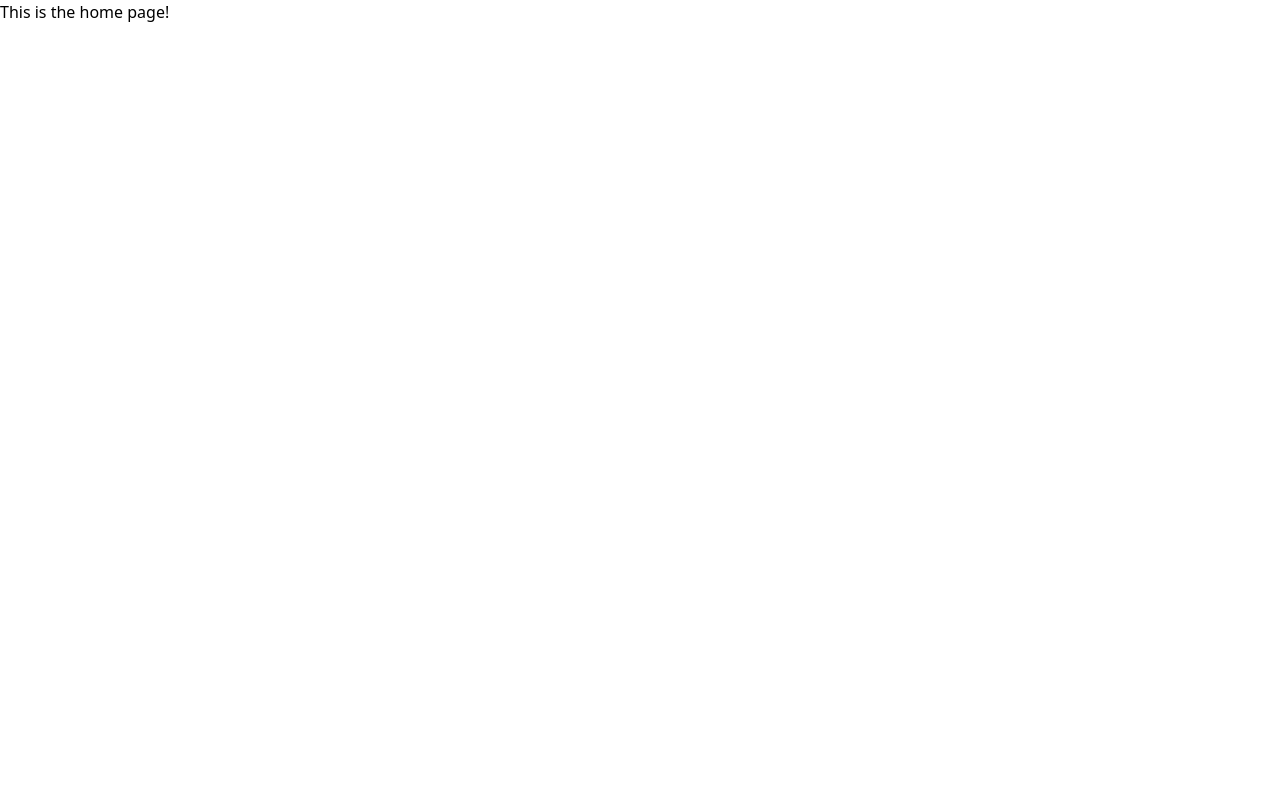
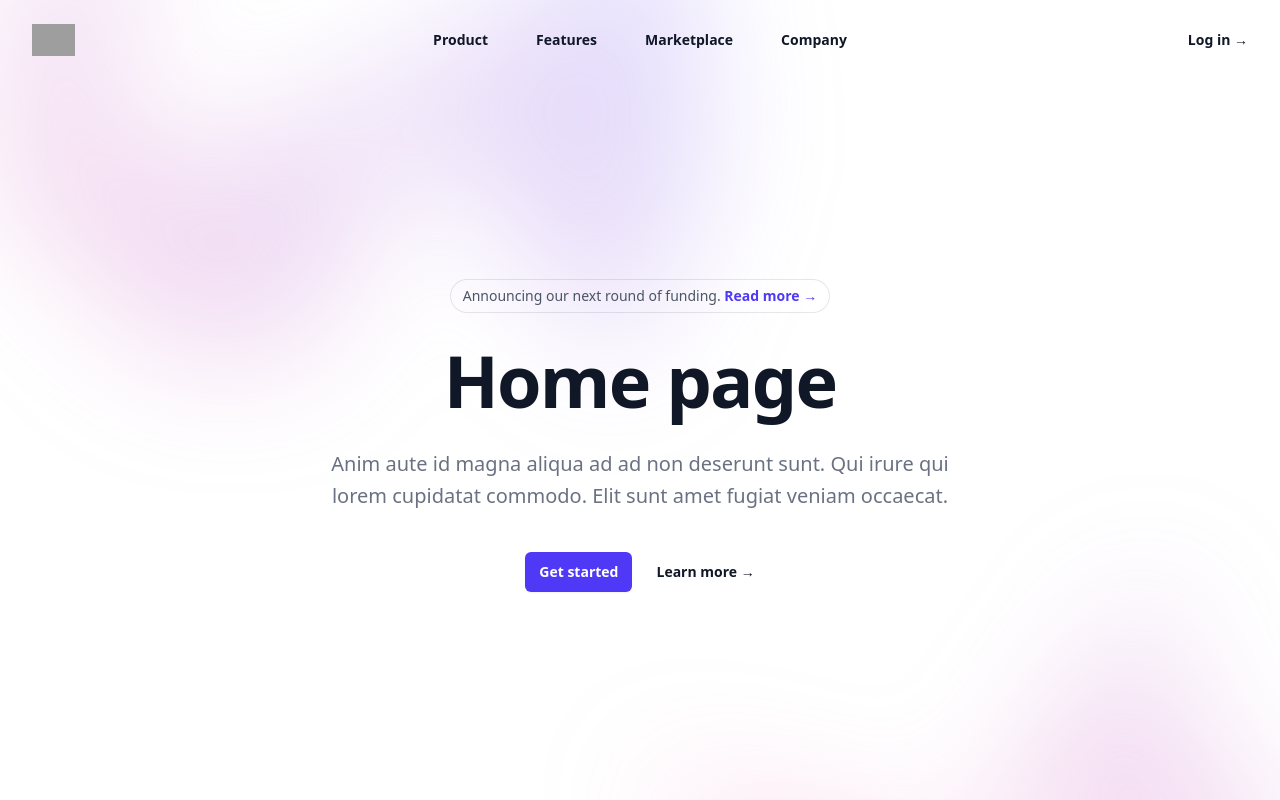
Before and after one commit to KrisZeynev/ReactJS_Books_Project, a React (Vite) app in the folder client/: page / in a window 1280 px wide. Shown: the top 800 px of the page. Built offline with nearby package versions, Linux system fonts and the light colour scheme; grey boxes are pictures that could not be loaded.

Commit message:
Update the Home component

```diff
--- a/client/src/components/home/Home.jsx
+++ b/client/src/components/home/Home.jsx
@@ -1,5 +1,173 @@
+"use client";
+
+import { useState } from "react";
+import { Dialog, DialogPanel } from "@headlessui/react";
+import { Bars3Icon, XMarkIcon } from "@heroicons/react/24/outline";
+
+const navigation = [
+  { name: "Product", href: "#" },
+  { name: "Features", href: "#" },
+  { name: "Marketplace", href: "#" },
+  { name: "Company", href: "#" },
+];
+
 export default function Home() {
-    return (
-        <h1>This is the home page!</h1>
-    )
+  const [mobileMenuOpen, setMobileMenuOpen] = useState(false);
+
+  return (
+    // <h1>This is the home page!</h1>
+    <div className="bg-white">
+      <header className="absolute inset-x-0 top-0 z-50">
+        <nav
+          aria-label="Global"
+          className="flex items-center justify-between p-6 lg:px-8"
+        >
+          <div className="flex lg:flex-1">
+            <a href="#" className="-m-1.5 p-1.5">
+              <span className="sr-only">Your Company</span>
+              <img
+                alt=""
+                src="https://tailwindcss.com/plus-assets/img/logos/mark.svg?color=indigo&shade=600"
+                className="h-8 w-auto"
+              />
+            </a>
+          </div>
+          <div className="flex lg:hidden">
+            <button
+              type="button"
+              onClick={() => setMobileMenuOpen(true)}
+              className="-m-2.5 inline-flex items-center justify-center rounded-md p-2.5 text-gray-700"
+            >
+              <span className="sr-only">Open main menu</span>
+              <Bars3Icon aria-hidden="true" className="size-6" />
+            </button>
+          </div>
+          <div className="hidden lg:flex lg:gap-x-12">
+            {navigation.map((item) => (
+              <a
+                key={item.name}
+                href={item.href}
+                className="text-sm/6 font-semibold text-gray-900"
+              >
+                {item.name}
+              </a>
+            ))}
+          </div>
+          <div className="hidden lg:flex lg:flex-1 lg:justify-end">
+            <a href="#" className="text-sm/6 font-semibold text-gray-900">
+              Log in <span aria-hidden="true">&rarr;</span>
+            </a>
+          </div>
+        </nav>
+        <Dialog
+          open={mobileMenuOpen}
+          onClose={setMobileMenuOpen}
+          className="lg:hidden"
+        >
+          <div className="fixed inset-0 z-50" />
+          <DialogPanel className="fixed inset-y-0 right-0 z-50 w-full overflow-y-auto bg-white px-6 py-6 sm:max-w-sm sm:ring-1 sm:ring-gray-900/10">
+            <div className="flex items-center justify-between">
+              <a href="#" className="-m-1.5 p-1.5">
+                <span className="sr-only">Your Company</span>
+                <img
+                  alt=""
+                  src="https://tailwindcss.com/plus-assets/img/logos/mark.svg?color=indigo&shade=600"
+                  className="h-8 w-auto"
+                />
+              </a>
+              <button
+                type="button"
+                onClick={() => setMobileMenuOpen(false)}
+                className="-m-2.5 rounded-md p-2.5 text-gray-700"
+              >
+                <span className="sr-only">Close menu</span>
+                <XMarkIcon aria-hidden="true" className="size-6" />
+              </button>
+            </div>
+            <div className="mt-6 flow-root">
+              <div className="-my-6 divide-y divide-gray-500/10">
+                <div className="space-y-2 py-6">
+                  {navigation.map((item) => (
+                    <a
+                      key={item.name}
+                      href={item.href}
+                      className="-mx-3 block rounded-lg px-3 py-2 text-base/7 font-semibold text-gray-900 hover:bg-gray-50"
+                    >
+                      {item.name}
+                    </a>
+                  ))}
+                </div>
+                <div className="py-6">
+                  <a
+                    href="#"
+                    className="-mx-3 block rounded-lg px-3 py-2.5 text-base/7 font-semibold text-gray-900 hover:bg-gray-50"
+                  >
+                    Log in
+                  </a>
+                </div>
+              </div>
+            </div>
+          </DialogPanel>
+        </Dialog>
+      </header>
+
+      <div className="relative isolate px-6 pt-14 lg:px-8">
+        <div
+          aria-hidden="true"
+          className="absolute inset-x-0 -top-40 -z-10 transform-gpu overflow-hidden blur-3xl sm:-top-80"
+        >
+          <div
+            style={{
+              clipPath:
+                "polygon(74.1% 44.1%, 100% 61.6%, 97.5% 26.9%, 85.5% 0.1%, 80.7% 2%, 72.5% 32.5%, 60.2% 62.4%, 52.4% 68.1%, 47.5% 58.3%, 45.2% 34.5%, 27.5% 76.7%, 0.1% 64.9%, 17.9% 100%, 27.6% 76.8%, 76.1% 97.7%, 74.1% 44.1%)",
+            }}
+            className="relative left-[calc(50%-11rem)] aspect-1155/678 w-[36.125rem] -translate-x-1/2 rotate-[30deg] bg-linear-to-tr from-[#ff80b5] to-[#9089fc] opacity-30 sm:left-[calc(50%-30rem)] sm:w-[72.1875rem]"
+          />
+        </div>
+        <div className="mx-auto max-w-2xl py-32 sm:py-48 lg:py-56">
+          <div className="hidden sm:mb-8 sm:flex sm:justify-center">
+            <div className="relative rounded-full px-3 py-1 text-sm/6 text-gray-600 ring-1 ring-gray-900/10 hover:ring-gray-900/20">
+              Announcing our next round of funding.{" "}
+              <a href="#" className="font-semibold text-indigo-600">
+                <span aria-hidden="true" className="absolute inset-0" />
+                Read more <span aria-hidden="true">&rarr;</span>
+              </a>
+            </div>
+          </div>
+          <div className="text-center">
+            <h1 className="text-5xl font-semibold tracking-tight text-balance text-gray-900 sm:text-7xl">
+              Home page
+            </h1>
+            <p className="mt-8 text-lg font-medium text-pretty text-gray-500 sm:text-xl/8">
+              Anim aute id magna aliqua ad ad non deserunt sunt. Qui irure qui
+              lorem cupidatat commodo. Elit sunt amet fugiat veniam occaecat.
+            </p>
+            <div className="mt-10 flex items-center justify-center gap-x-6">
+              <a
+                href="#"
+                className="rounded-md bg-indigo-600 px-3.5 py-2.5 text-sm font-semibold text-white shadow-xs hover:bg-indigo-500 focus-visible:outline-2 focus-visible:outline-offset-2 focus-visible:outline-indigo-600"
+              >
+                Get started
+              </a>
+              <a href="#" className="text-sm/6 font-semibold text-gray-900">
+                Learn more <span aria-hidden="true">→</span>
+              </a>
+            </div>
+          </div>
+        </div>
+        <div
+          aria-hidden="true"
+          className="absolute inset-x-0 top-[calc(100%-13rem)] -z-10 transform-gpu overflow-hidden blur-3xl sm:top-[calc(100%-30rem)]"
+        >
+          <div
+            style={{
+              clipPath:
+                "polygon(74.1% 44.1%, 100% 61.6%, 97.5% 26.9%, 85.5% 0.1%, 80.7% 2%, 72.5% 32.5%, 60.2% 62.4%, 52.4% 68.1%, 47.5% 58.3%, 45.2% 34.5%, 27.5% 76.7%, 0.1% 64.9%, 17.9% 100%, 27.6% 76.8%, 76.1% 97.7%, 74.1% 44.1%)",
+            }}
+            className="relative left-[calc(50%+3rem)] aspect-1155/678 w-[36.125rem] -translate-x-1/2 bg-linear-to-tr from-[#ff80b5] to-[#9089fc] opacity-30 sm:left-[calc(50%+36rem)] sm:w-[72.1875rem]"
+          />
+        </div>
+      </div>
+    </div>
+  );
 }
```
